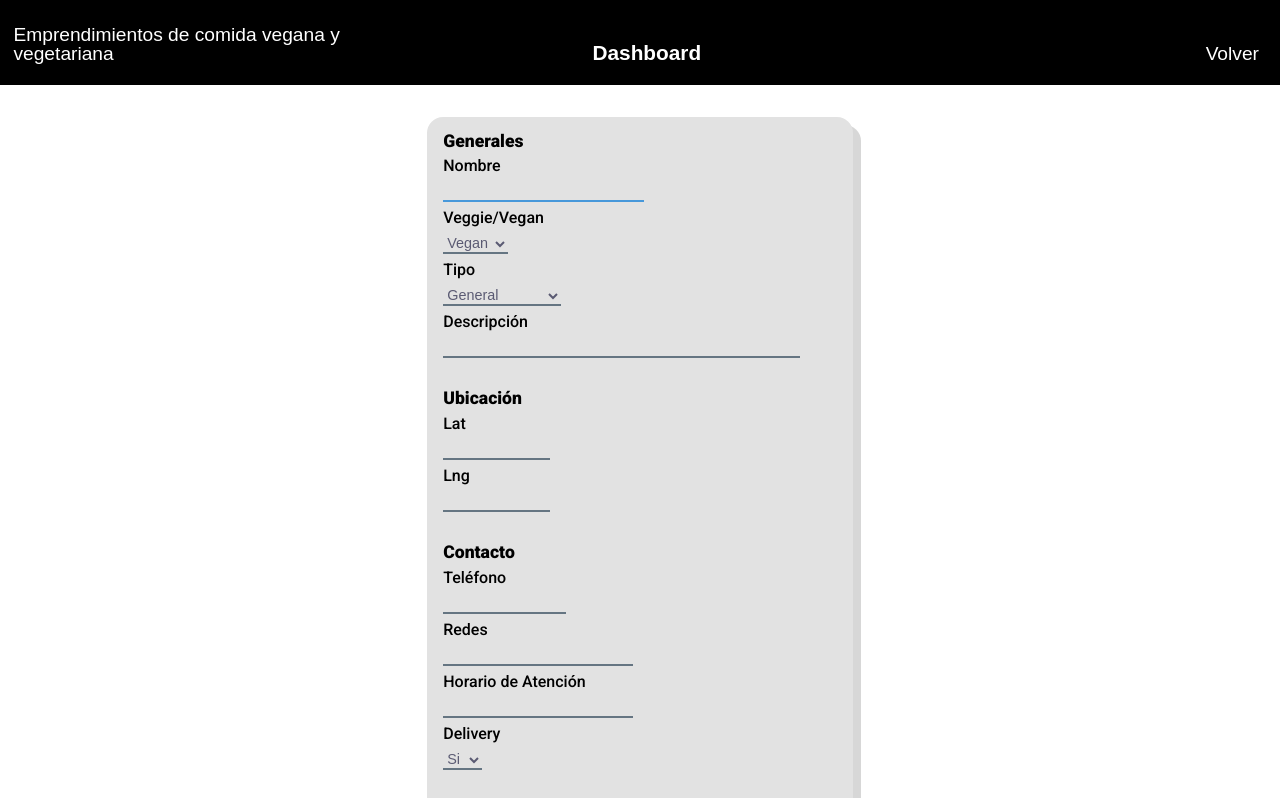
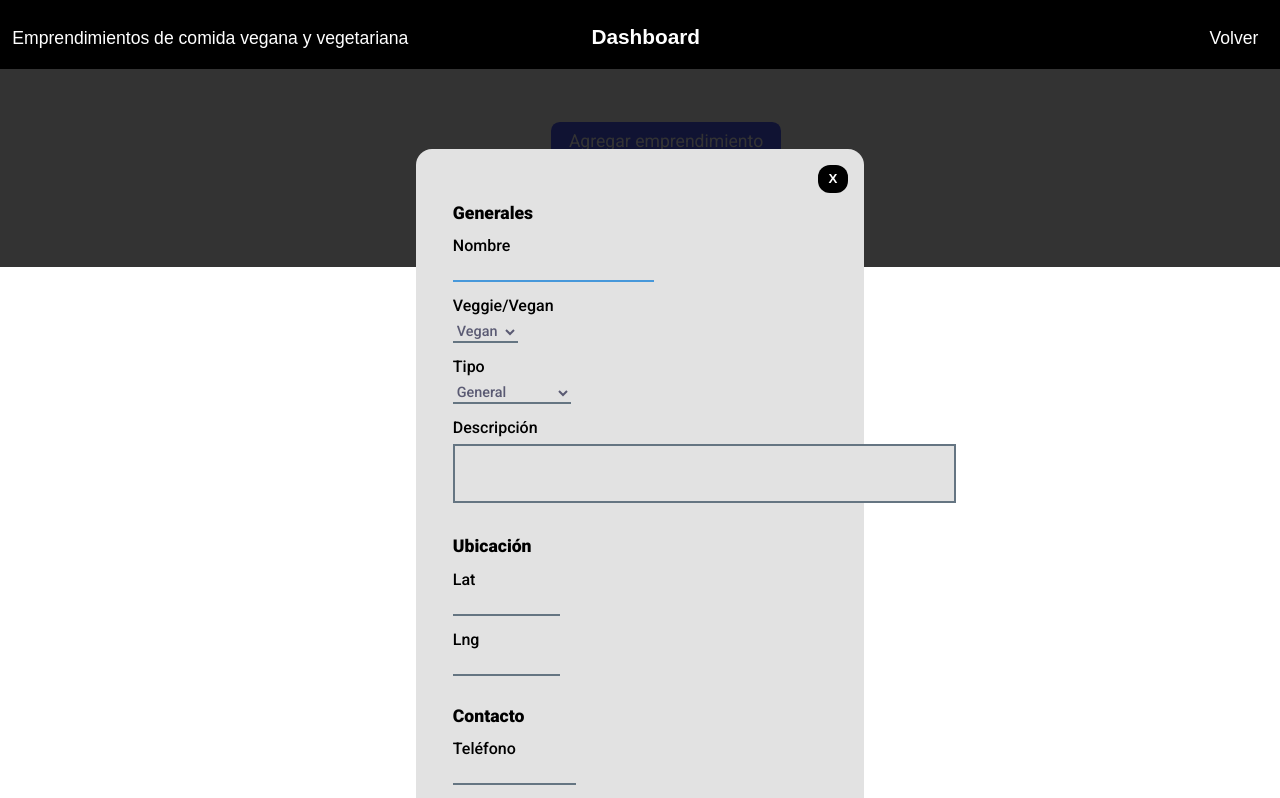
Before and after one commit to AgustinaGV/prog3-gv-tp2-frontend, a website: page admin/index.html in a window 1280 px wide. Both pictures are taken after a click on the link "Agregar emprendimiento". Shown: the top 798 px of the page. Drawn offline with Linux system fonts and the light colour scheme; no server answers; a web font is replaced by a local one.

Commit message:
Update - CSS

```diff
--- a/admin/index.html
+++ b/admin/index.html
@@ -30,8 +30,11 @@
 
     <div id="wrapper">
         <div id="inner">
+            <div id="formContainer">
                 <div id="form_wrapper">
                     <form id="form_main">
+
+                        <button id="closeForm">X</button>
 
                         <div class="generales sectionForm">
                             <span class="titleSectionForm">Generales</span>
@@ -42,7 +45,7 @@
 
                             <div class="inputDiv">
                                 <label for="form_field_veg" class="labels">Veggie/Vegan</label>
-                            <select id="form_field_veg" type="text" name="veg" class="inputForm" form="form_main" required spellcheck="false">
+                                <select id="form_field_veg" type="text" name="veg" class="inputForm select" form="form_main" required spellcheck="false">
                                     <option value="vegan">Vegan</option>
                                     <option value="veggie">Veggie</option>
                                 </select>
@@ -50,7 +53,7 @@
 
                             <div class="inputDiv">
                                 <label for="form_field_type" class="labels">Tipo</label>
-                            <select id="form_field_type" type="text" name="type" class="inputForm" form="form_main" required>
+                                <select id="form_field_type" type="text" name="type" class="inputForm select" form="form_main" required>
                                     <option value="general">General</option>
                                     <option value="supermercado">Supermercado</option>
                                     <option value="panaderia">Panaderia</option>
@@ -61,7 +64,8 @@
 
                             <div class="inputDiv">
                                 <label for="form_field_description" class="labels">Descripción</label>
-                            <input id="form_field_description" type="text" name="description" class="inputForm" maxlength="300" size="40" required spellcheck="false">
+                                <textarea id="form_field_description" rows="3" cols="60" name="description" form="form_main" required spellcheck="false">
+                                </textarea>
                             </div>
                         </div>
 
@@ -97,7 +101,7 @@
 
                             <div class="inputDiv">
                                 <label for="form_field_delivery" class="labels">Delivery</label>
-                            <select id="form_field_delivery" type="text" name="delivery" class="inputForm" form="form_main" required>
+                                <select id="form_field_delivery" type="text" name="delivery" class="inputForm select" form="form_main" required>
                                     <option value="si">Si</option>
                                     <option value="no">No</option>
                                 </select>
@@ -108,6 +112,7 @@
 
                         <button class="form_submit" class="btn azul" type="submit" id="btnForm">Enviar</button>
                     </form>
+                </div>
             </div>
             <div id="btn-agregar-wrapper">
                 <a href="#" class="btn azul handleAdd">Agregar emprendimiento</a>
--- a/assets/css/style.css
+++ b/assets/css/style.css
@@ -145,7 +145,6 @@ body {
 	padding: 0em 1em 0em 0.5em;
 	opacity: 0.7;
 	width: 2em;
-	filter:saturate(1.5);
 }
 
 #menu a img:hover {
@@ -226,6 +225,13 @@ body {
 
 /*---------------------------------------- INDEX ADMIN ----------------------------------------*/
 
+/*-------------- BODY --------------*/
+
+#adminBody {
+
+	position: relative;
+}
+
 /*-------------- HEADER --------------*/
 
 .headerAdmin {
@@ -241,7 +247,7 @@ body {
 
 .divsAdmin {
 
-	font-size: 1.2em;
+	font-size: 1.1em;
     font-weight: 300;
     color: white;
     padding: 1.3em 0em 1em 0em;
@@ -271,8 +277,8 @@ body {
 
 #inner {
 
-	width: 95%;
-	margin:0 auto;
+	width: 100%;
+	margin: 0 auto;
 }
 
 
@@ -289,7 +295,6 @@ body {
 .item:hover{
 
 	background-color: rgb(226, 226, 226);
-	box-shadow: 0.2em 0.25em rgba(218, 218, 218, 0.85);
 }
 
 .dashboardElements {
@@ -351,23 +356,45 @@ body {
 
 /*-------------- FORM --------------*/
 
+#formContainer {
+
+	width: 100%;
+	height: 100%;
+    position: absolute;
+    margin: 0 auto;
+	background-color: rgba(0, 0, 0, 0.8);
+	display: none;
+}
+
+#formContainer.active {
+
+	display: block;
+}
+
 #form_wrapper {
 
 	margin: 0 auto;
 	width: 35%;
 	font-family: 'Roboto', sans-serif;
-	padding-top: 2em;
+	padding-top: 5em;
 }
 
 .inputDiv {
 
 	display:block;
-	padding-top: 0.5em;
+	padding: 1em 0 0 0;
 }
 
 .sectionForm {
 
-	padding-bottom:2em;
+	width: 90%;
+    padding-bottom: 2em;
+    margin: 0 auto;
+}
+
+.sectionForm:first-of-type{
+
+	padding-top:2.5em;
 }
 
 .titleSectionForm {
@@ -388,7 +415,6 @@ body {
 #form_main {
 	display: none;
 	background-color: rgb(226, 226, 226);
-	box-shadow: 0.5em 0.5em rgba(209, 209, 209, 0.85);
 	padding: 1em;
 	border-radius: 1em;
 }
@@ -405,7 +431,8 @@ body {
     padding: 1em 5em 1em 5em;
     margin: 0 auto;
     border-radius: 1em;
-    background-color: rgb(125, 156, 219);
+	background-color: black;
+	opacity: 1;
     font-weight: 400;
     color: white;
 }
@@ -434,3 +461,56 @@ body {
 	border-bottom: 2px solid rgb(71, 152, 218);
 	font-weight: 600;
 }
+
+.select {
+
+	font-family: 'Roboto', sans-serif;
+	color: rgba(0, 0, 41, 0.6);
+	font-weight: 500;
+	font-size: 0.9em;
+
+}
+
+.select option {
+
+	background-color: rgb(226, 226, 226);
+}
+
+form textarea {
+
+	border: 2px solid rgba(71, 91, 107, 0.8);
+	background-color: rgb(226, 226, 226);
+	font-family: 'Roboto', sans-serif;
+	color: rgba(0, 0, 41, 0.6);
+	font-weight: 500;
+	font-size: 0.9em;
+	resize: none;
+}
+
+form textarea:focus {
+
+	border: 2px solid rgb(71, 152, 218);
+	font-weight: 600;
+	color: rgb(62, 70, 82);
+	outline:none;
+}
+
+/* BTN CERRAR FORM */
+
+#closeForm {
+
+	background-color: black;
+    border-radius: 0.9em;
+    padding: 0.5em 0.8em 0.5em 0.8em;
+    border-color: none;
+    border: none;
+    color: white;
+	font-weight: 900;
+	float: right;
+ }
+
+ #closeForm:hover {
+
+	opacity: 0.8;
+	cursor:pointer;
+ }
--- a/assets/js/admin.js
+++ b/assets/js/admin.js
@@ -12,6 +12,8 @@ const $form_field_horarioAtencion = document.querySelector('#form_field_horarioA
 const $form_field_delivery = document.querySelector('#form_field_delivery');
 const $form_field_id = document.querySelector('#form_field_id');
 const $form_main = document.querySelector('#form_main');
+const $form_container_form = document.querySelector('#formContainer');
+const $close_form_button = document.querySelector('#closeForm');
 const $add_button = document.querySelector('.handleAdd');
 
 //READ;
@@ -85,6 +87,7 @@ const handleClickEdit = async () => {
     const id = event.target.dataset.id;
     const reg = await getTiendas(id);
     $form_main.classList.add("active");
+    $form_container_form.classList.add("active");
     completeForm(reg);
 }
 const completeForm = (reg) => {
@@ -115,6 +118,7 @@ const handleClickAdd = (event) => {
     $form_field_id.value = '';
     $form_main.reset();
     $form_main.classList.add("active");
+    $form_container_form.classList.add("active");
     $form_field_name.focus();
 }
 
@@ -137,6 +141,7 @@ $form_main.addEventListener('submit', (event) => {
         "redes": $form_field_redes.value
     }
     $form_main.classList.remove("active");
+    $form_container_form.classList.remove("active");
     console.log("Mi ID es ", id);
     if ( id === '') {
         createTienda(formData);
@@ -149,3 +154,13 @@ $form_main.addEventListener('submit', (event) => {
     $form_main.reset();
 
 });
+
+/* CERRAR FORM */
+
+const closeForm = () => {
+
+    $form_main.classList.remove("active");
+    $form_container_form.classList.remove("active");
+}
+
+$close_form_button.addEventListener('click', closeForm);
```
Also changed, not shown: index.html (+1 -1 lines). Lines whose indentation alone changed are shown as unchanged.
